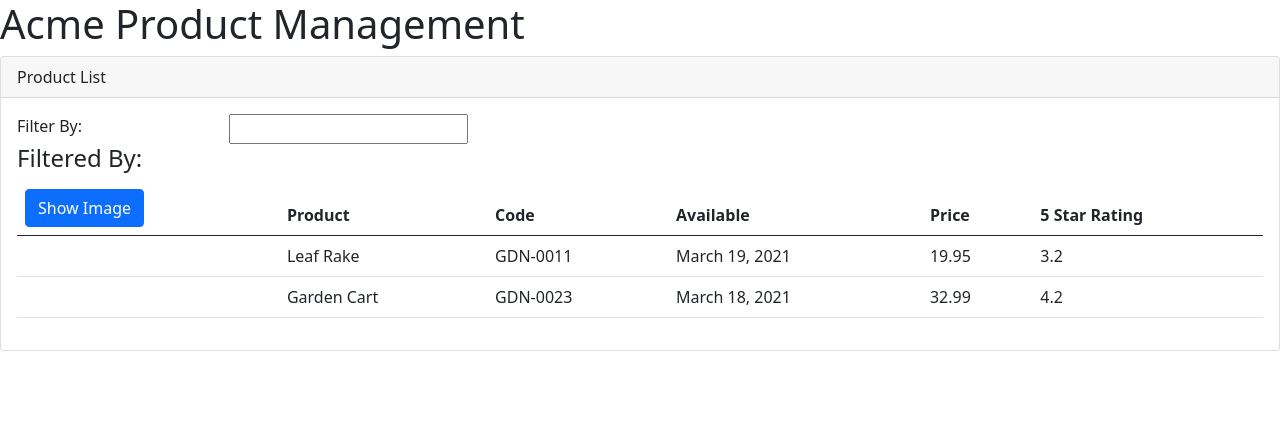
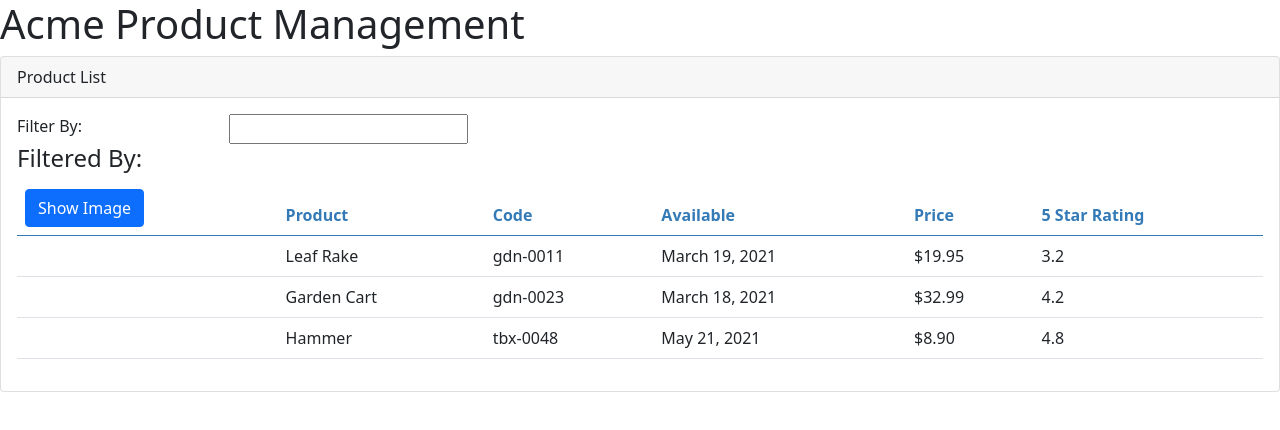
Before and after one commit to ArbazSk/Angular-demo-project, an Angular app: page / in a window 1280 px wide. Shown: the top 430 px of the page. Built offline with nearby package versions, Linux system fonts and the light colour scheme.

Commit message:
used Lifecycle Hooks

```diff
--- a/src/app/app.module.ts
+++ b/src/app/app.module.ts
@@ -1,5 +1,6 @@
 import { NgModule } from '@angular/core';
 import { BrowserModule } from '@angular/platform-browser';
+import { FormsModule } from '@angular/forms';
 
 import { AppComponent } from './app.component';
 import { ProductListComponent } from './product-list/product-list.component';
@@ -10,7 +11,8 @@ import { ProductListComponent } from './product-list/product-list.component';
     ProductListComponent
   ],
   imports: [
-    BrowserModule
+    BrowserModule,
+    FormsModule
   ],
   providers: [],
   bootstrap: [AppComponent]
--- a/src/app/product-list/product-list.component.css
+++ b/src/app/product-list/product-list.component.css
@@ -0,0 +1,3 @@
+thead{
+    color: #337AB7;
+}
--- a/src/app/product-list/product-list.component.html
+++ b/src/app/product-list/product-list.component.html
@@ -7,19 +7,19 @@
         <div class="row">
             <div class="col-md-2">Filter By:</div>
             <div class="col-md-4">
-                <input type="text" >
+                <input type="text" [(ngModel)]="listFilter" >
             </div>
         </div>
         <div class="row">
             <div class="col-md-6">
-                <h4>Filtered By:</h4>
+                <h4>Filtered By: {{listFilter}}</h4>
             </div>
         </div>
         <div class="table-responsive" *ngIf='products.length'>
             <table class="table">
                 <thead>
                     <tr>
-                        <th><button class="btn btn-primary">Show Image</button></th>
+                        <th><button class="btn btn-primary" (click)="toogleImage()" > {{showImage ? "Hide" : "Show"}} Image</button></th>
                         <th>Product</th>
                         <th>Code</th>
                         <th>Available</th>
@@ -29,11 +29,13 @@
                 </thead>
                 <tbody>
                     <tr *ngFor='let product of products'>
-                        <td></td>
+                        <td>
+                            <img [src]="product.imageUrl" [title]="product.productName" [style.width.px]="imageWidth" [style.margin.px]="imageMargin" *ngIf="showImage">
+                        </td>
                         <td>{{product.productName}}</td>
-                        <td>{{product.productCode}}</td>
+                        <td>{{product.productCode | lowercase}}</td>
                         <td>{{product.releaseDate}}</td>
-                        <td>{{product.price}}</td>
+                        <td>{{product.price | currency:'USD':'symbol'}}</td>
                         <td>{{product.starRating}}</td>
                     </tr>
                 </tbody>
--- a/src/app/product-list/product-list.component.ts
+++ b/src/app/product-list/product-list.component.ts
@@ -1,13 +1,19 @@
 import { Component, OnInit } from '@angular/core';
+import { IProduct } from './product';
 
 @Component({
   selector: 'app-product-list',
   templateUrl: './product-list.component.html',
   styleUrls: ['./product-list.component.css']
 })
-export class ProductListComponent {
+export class ProductListComponent implements OnInit {
+
   pageTitle: string = "Product List";
-  products: any[] = [
+  imageWidth: number = 50;
+  imageMargin: number = 2;
+  showImage: boolean = false;
+  listFilter: string = '';
+  products: IProduct[] = [
     {
       "productId": 1,
       "productName": "Leaf Rake",
@@ -27,7 +33,27 @@ export class ProductListComponent {
       "price": 32.99,
       "starRating": 4.2,
       "imageUrl": "assets/images/garden_cart.png"
+    },
+    {
+      "productId": 5,
+      "productName": "Hammer",
+      "productCode": "TBX-0048",
+      "releaseDate": "May 21, 2021",
+      "description": "Curved claw steel hammer",
+      "price": 8.9,
+      "starRating": 4.8,
+      "imageUrl": "assets/images/hammer.png"
     }
   ];
 
+  toogleImage():void {
+    this.showImage = !this.showImage;
+  }
+
+  ngOnInit(): void{
+    console.log("In OnInit Method");
+  }
+
+
+
 }
```
